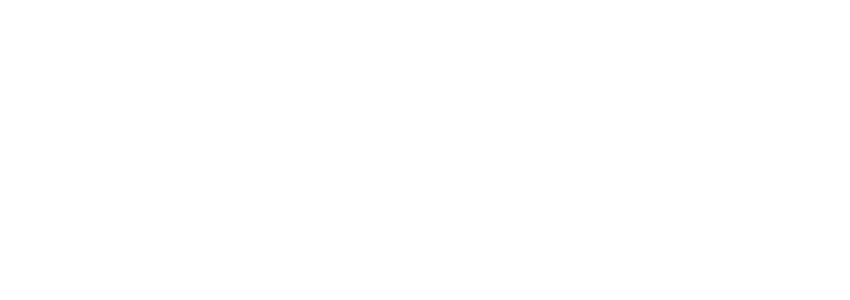
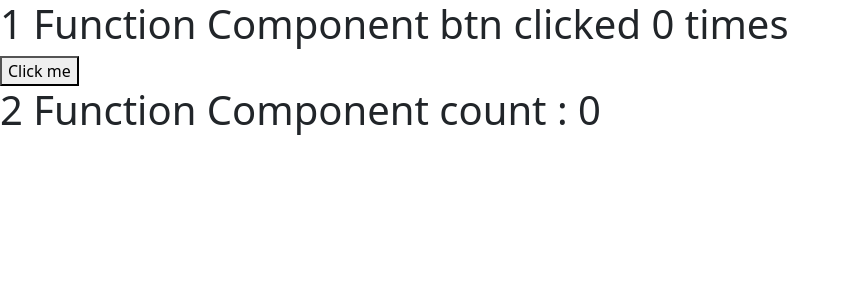
Before and after one commit to Shubhammadgical/React_Basics, a React (Create React App) app: page /multicomp in a window 1280 px wide. Before the commit this address had no page. Shown: the top 300 px of the page, without its empty margins (0-850 px from the left). Built offline with nearby package versions, Linux system fonts and the light colour scheme.

Commit message:
Add basics

```diff
--- a/src/App.js
+++ b/src/App.js
@@ -1,8 +1,12 @@
 import { BrowserRouter, Route, Routes } from "react-router-dom";
 import "../node_modules/bootstrap/dist/css/bootstrap.min.css";
 import "./App.css";
+import ClassComp from "./classComp";
+import Fncomp from "./FnComponent";
+import Hooks from "./Hooks";
 import Login from "./LoginPage";
 import MainPage from "./MainPage";
+import MultiComp from "./MultiComp";
 import HomePage from "./WelcomePage";
 
 function App() {
@@ -13,6 +17,10 @@
           <Route path="/" element={<MainPage />} />
           <Route path="/loginpage" element={<Login />} />
           <Route path="/homepage" element={<HomePage />} />
+          <Route path="/fncomp" element={<Fncomp />} />
+          <Route path="/classcomp" element={<ClassComp />} />
+          <Route path="/multicomp" element={<MultiComp />} />
+          <Route path="/hooks" element={<Hooks />} />
         </Route>
       </Routes>
     </BrowserRouter>
--- /dev/null
+++ b/src/FnComponent.jsx
@@ -0,0 +1,16 @@
+import React, { useState } from "react";
+
+function FnComp() {
+  const [count, setcount] = useState(0);
+  const handleclick = () => {
+    setcount(count + 1);
+  };
+  return (
+    <div>
+      <h1>Function Component btn clicked {count} times</h1>
+      <button onClick={handleclick}>Click me</button>
+    </div>
+  );
+}
+
+export default FnComp;
--- /dev/null
+++ b/src/Hooks.jsx
@@ -0,0 +1,19 @@
+import React, { useEffect, useState } from "react";
+
+function Hooks() {
+  const [count, setcount] = useState(0);
+  const handleclick = () => {
+    setcount(count + 1);
+  };
+  useEffect(() => {
+    console.log("useeffect");
+  }, [count]);
+  return (
+    <div>
+      <h1>Function Component btn clicked {count} times</h1>
+      <button onClick={handleclick}>Click me</button>
+    </div>
+  );
+}
+
+export default Hooks;
--- /dev/null
+++ b/src/MultiComp.jsx
@@ -0,0 +1,26 @@
+import React, { useState } from "react";
+
+function SecComp(props) {
+  const count = props.count;
+  return (
+    <div>
+      <h1>2 Function Component count : {count}</h1>
+    </div>
+  );
+}
+
+function MultiComp() {
+  const [count, setcount] = useState(0);
+  const handleclick = () => {
+    setcount(count + 1);
+  };
+  return (
+    <div>
+      <h1>1 Function Component btn clicked {count} times</h1>
+      <button onClick={handleclick}>Click me</button>
+      <SecComp count={count} />
+    </div>
+  );
+}
+
+export default MultiComp;
--- /dev/null
+++ b/src/classComp.jsx
@@ -0,0 +1,22 @@
+import React from "react";
+
+class ClassComp extends React.Component {
+  state = {
+    count: 0,
+  };
+  handleclick = () => {
+    let s1 = this.state;
+    s1.count++;
+    this.setState(s1);
+  };
+  render() {
+    let { count } = this.state;
+    return (
+      <div>
+        <h1>Class Component btn clicked {count} times</h1>
+        <button onClick={() => this.handleclick()}>Click me</button>
+      </div>
+    );
+  }
+}
+export default ClassComp;
```
